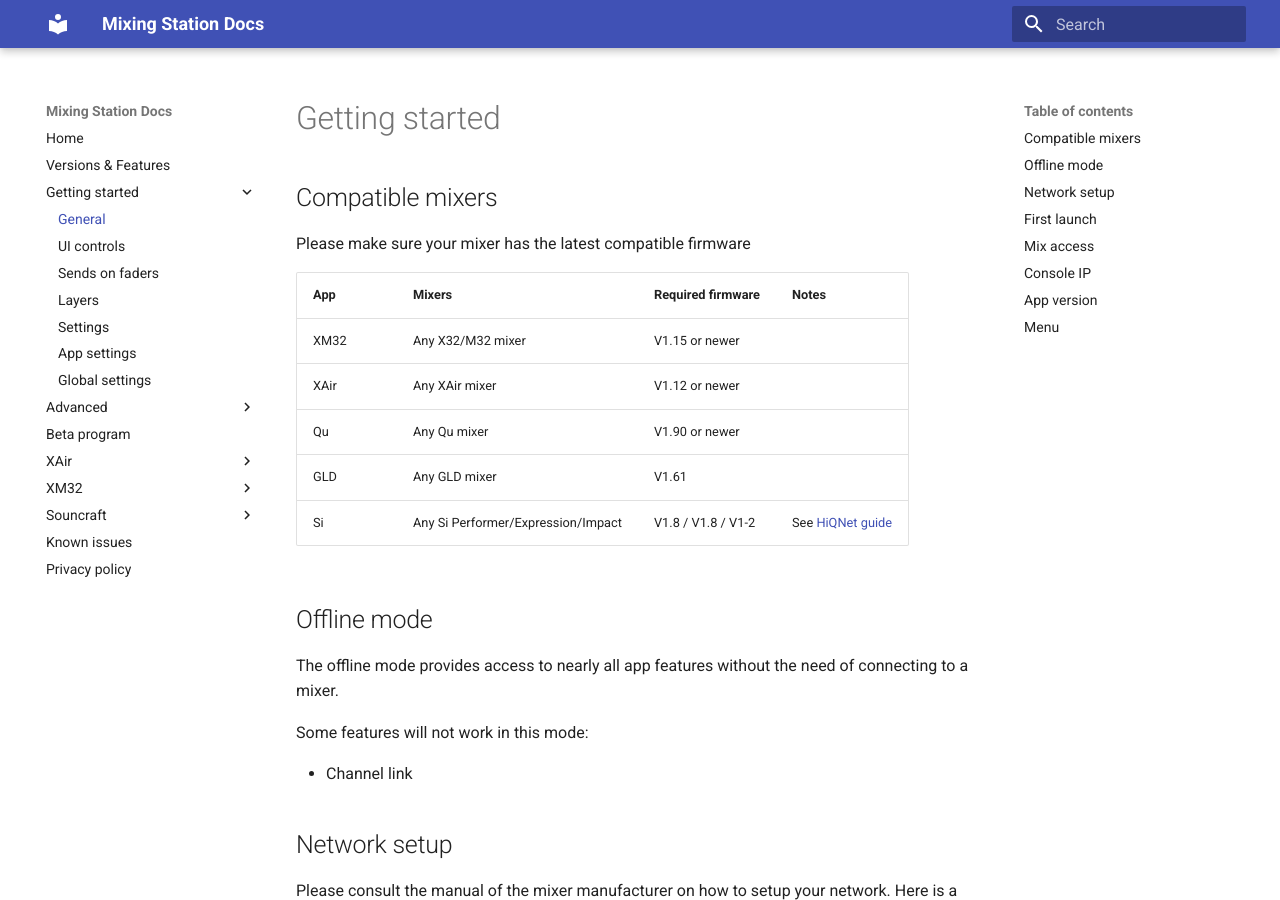
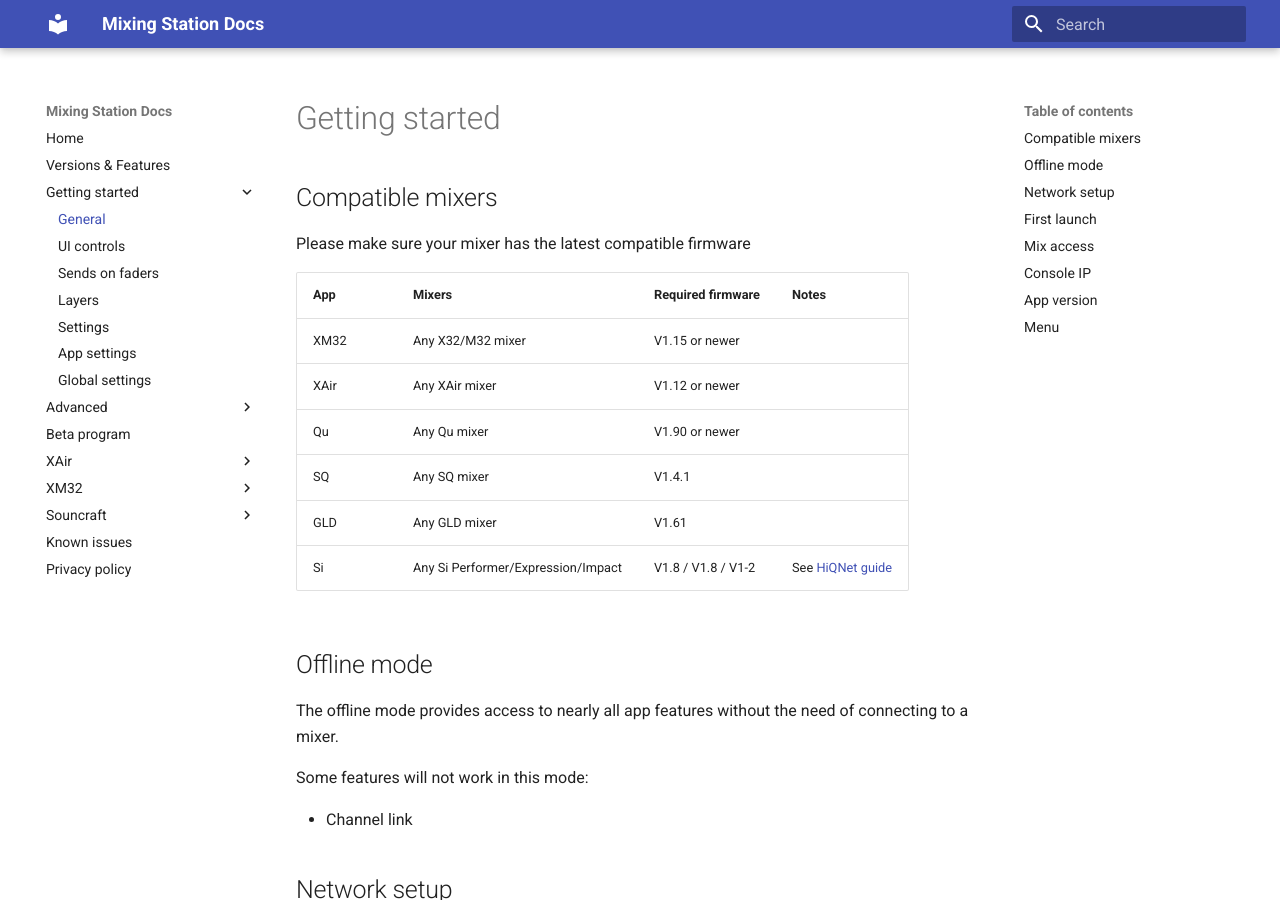
Before and after one commit to davidgiga1993/mixing-station-docs, an MkDocs documentation site: the page built from docs/getting-started.md, in a window 1280 px wide and 900 px high. Built offline with MkDocs 1.6.1 and Material for MkDocs 9.7.7, drawn with Linux system fonts in a browser that asks for light colours.

Commit message:
Update getting-started.md

```diff
--- a/docs/getting-started.md
+++ b/docs/getting-started.md
@@ -4,10 +4,11 @@
 Please make sure your mixer has the latest compatible firmware
 
 | App | Mixers | Required firmware | Notes |
-| -- | -- | -- | |
+| -- | -- | -- | -- |
 | XM32 | Any X32/M32 mixer | V1.15 or newer | |
 | XAir | Any XAir mixer | V1.12 or newer | |
 | Qu | Any Qu mixer | V1.90 or newer | |
+| SQ | Any SQ mixer | V1.4.1 | |
 | GLD | Any GLD mixer | V1.61 | |
 | Si | Any Si Performer/Expression/Impact | V1.8 / V1.8 / V1-2 | See [HiQNet guide](soundcraft/hiqnet.md)
 
```
